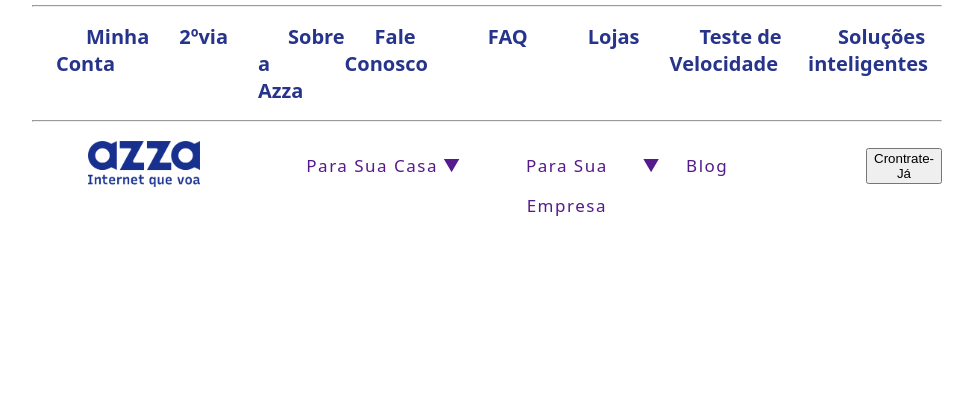
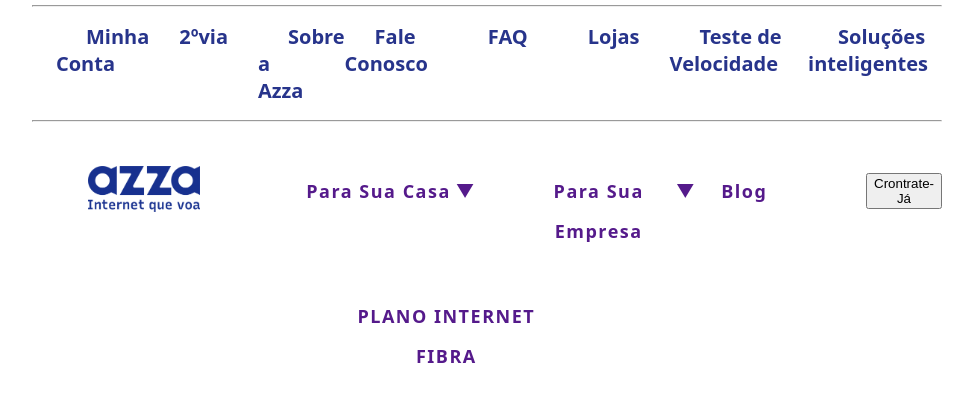
Before and after one commit to Leandros575/gitazzaclone, a plain HTML site: page assets/index.html in a window 1280 px wide. Shown: the part 41-442 px from the top of the page, without its empty margins (153-1126 px from the left). Drawn offline with Linux system fonts and the light colour scheme.

Commit message:
fazendosubmenu

```diff
--- a/assets/css/style.css
+++ b/assets/css/style.css
@@ -91,6 +91,7 @@ hr {
     text-align: center;
     align-items: center;
     margin: 0 auto;
+    padding: 25px 0px 0px 0px;
 }
 
 
@@ -109,7 +110,6 @@ hr {
     background-color: #ffff;
     color: #27348B;
     list-style: none;
-    display: flex;
     padding: 0 10px;
     width: 200px;
     height: 40px;
@@ -124,6 +124,7 @@ hr {
 .nav .container .collista .menu ul {
     display: flex;
     flex-direction: row;
+    width: 100%;
 }
 
 
@@ -132,9 +133,18 @@ hr {
     text-decoration: none;
     letter-spacing: 1.5px;
     display: flex;
+    font-weight: 600;
+    font-size: 18px;
+    padding: 0px 0px 85px 0px;
 }
 
 
 .nav .container .collista .menu  ul li a .i {
     padding: 0 5px;
 }
+
+
+.menu ul li a:hover {
+    color: red;
+    border-bottom: 1px red solid;
+}
--- a/assets/index.html
+++ b/assets/index.html
@@ -66,6 +66,11 @@
                     <ul>
                         <li>
                             <a href="">Para Sua Casa<div class="i">&#9660</div></a>
+                            <ul>
+                                <li>
+                                    <a href="">PLANO INTERNET FIBRA</a>
+                                </li>
+                            </ul>
                         </li>
                         <li>
                             <a href="">Para Sua Empresa<div class="i">&#9660</div></a>
```
